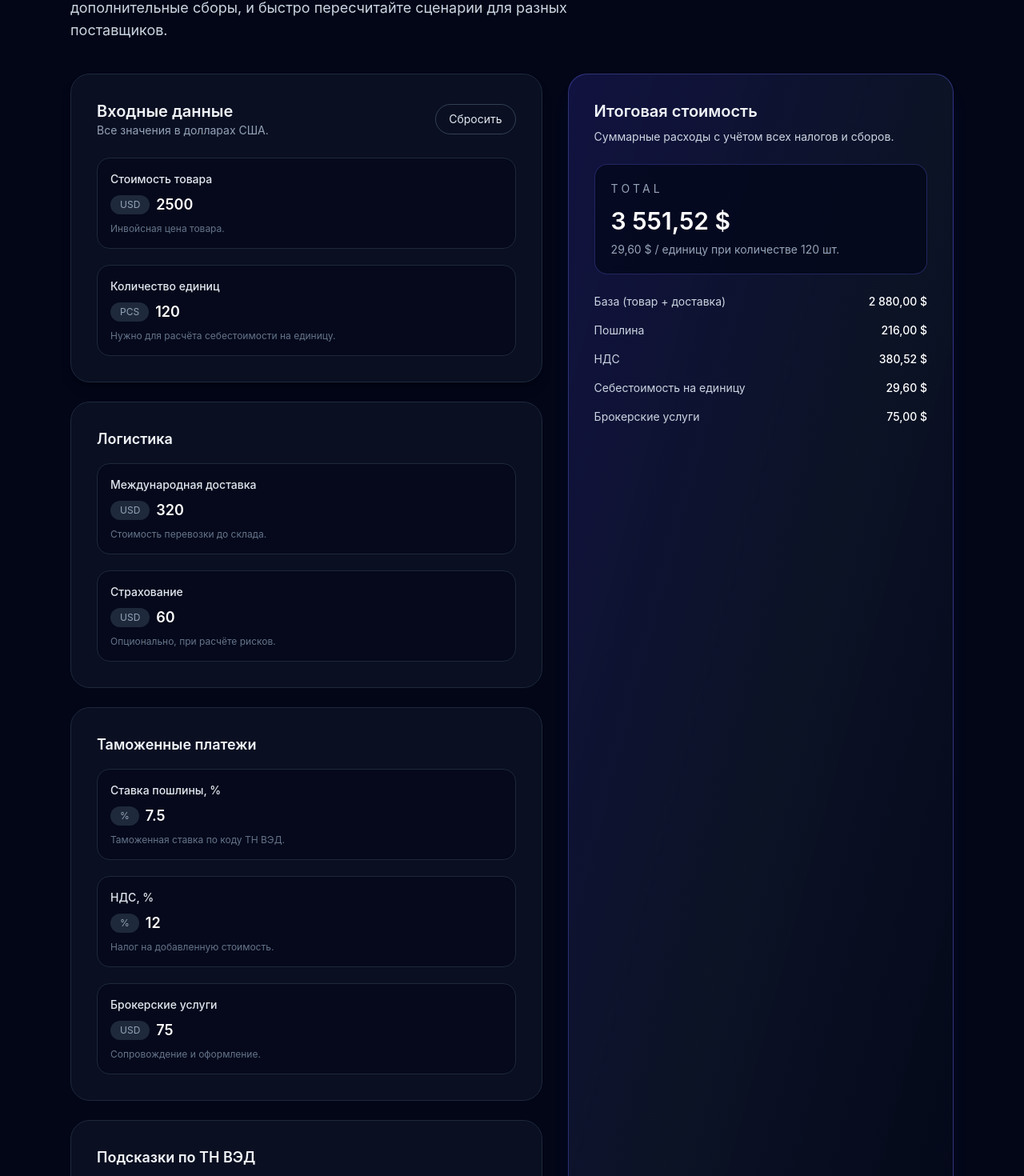
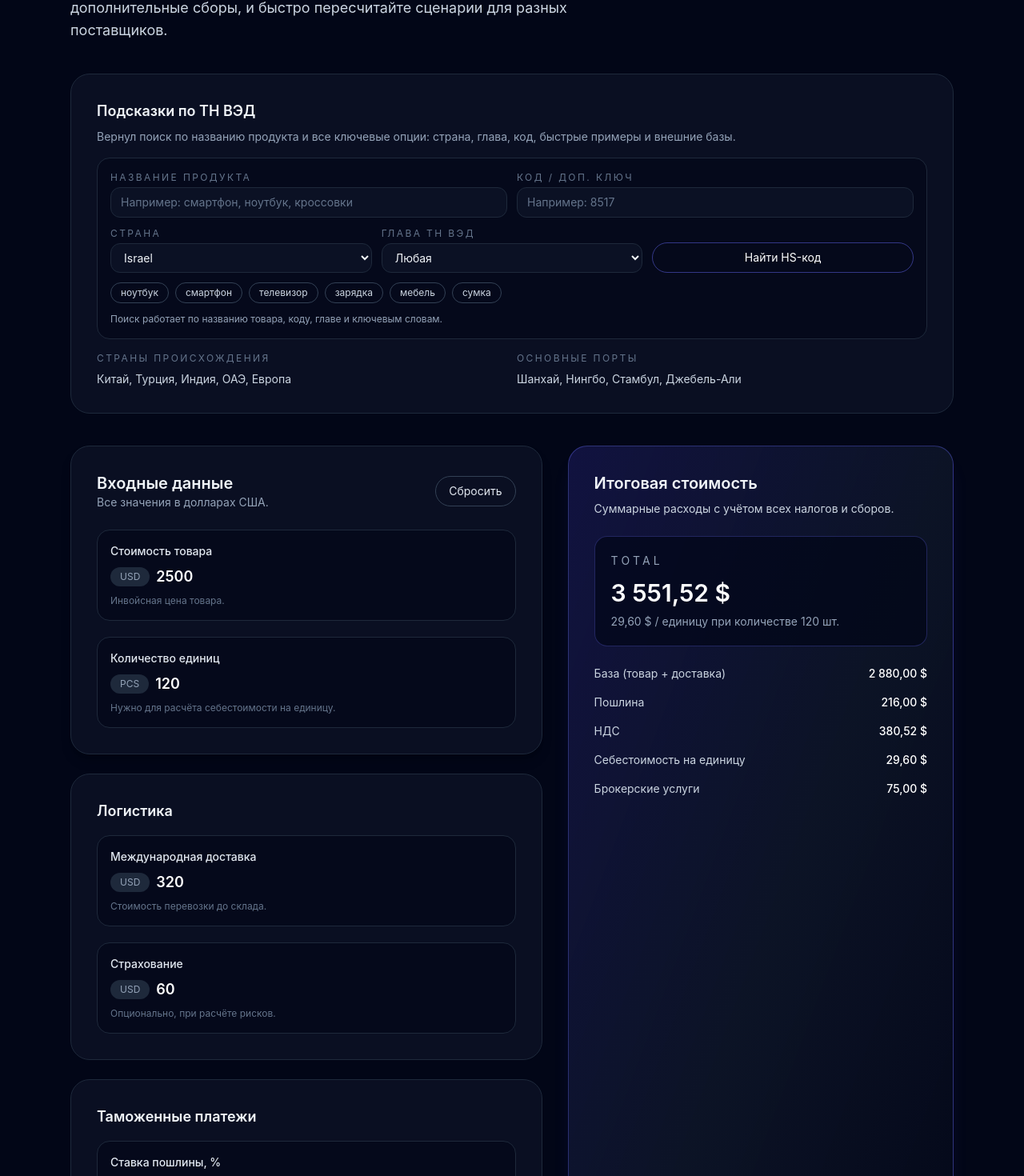
Before and after one commit to Arkadi2025/allmarka-calculator, a React (Vite) app: page / in a window 1280 px wide. Shown: the part 180-1650 px from the top of the page at 80% size. Built offline with nearby package versions, Linux system fonts and the light colour scheme.

Commit message:
Move HS search section above calculator

```diff
--- a/src/App.jsx
+++ b/src/App.jsx
@@ -74,6 +74,8 @@ export default function App() {
       <div className="mx-auto flex max-w-6xl flex-col gap-10 px-6 py-12">
         <Header />
 
+        <HsSection />
+
         <div className="grid gap-8 lg:grid-cols-[1.1fr_0.9fr]">
           <div className="flex flex-col gap-6">
             <ProductForm
@@ -83,7 +85,6 @@ export default function App() {
             />
             <ShippingSection values={values} onChange={handleChange} />
             <CustomsPanel values={values} onChange={handleChange} />
-            <HsSection />
           </div>
 
           <ResultsPanel totals={totals} />
```
